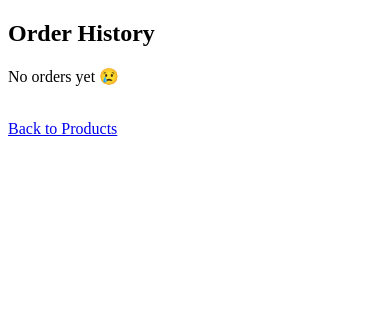
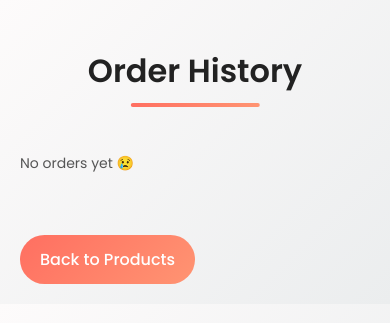
Before and after one commit to Jayani0101/Clothing-Shop, a Django app: template shop/templates/orders.html in a window 390 px wide. Shown: the top 323 px of the page. Run offline with Django 5.2, Linux system fonts and the light colour scheme; the template is opened without the code that fills it, so the values that code supplies are empty; parts of the project's set-up code (start-up, migrations or seed data) failed here and were passed over.

Commit message:
Add styled order history page with improved UI

```diff
--- a/shop/templates/orders.html
+++ b/shop/templates/orders.html
@@ -2,7 +2,124 @@
 <html>
 <head>
     <title>Orders</title>
+
+    <style>
+        @import url('https://fonts.googleapis.com/css2?family=Poppins:wght@300;400;500;600&display=swap');
+
+        body {
+            font-family: 'Poppins', sans-serif;
+            background: linear-gradient(135deg, #fdfbfb, #ebedee);
+            margin: 0;
+            padding: 20px;
+        }
+
+       h2 {
+ 	    text-align: center;
+	    font-size: 32px;
+	    font-weight: 600;
+	    color: #222;
+	    margin-bottom: 40px;
+	    position: relative;
+	    display: inline-block;
+	    left: 50%;
+	    transform: translateX(-50%);
+	}
+
+	/* Stylish underline effect */
+	h2::after {
+	    content: "";
+	    display: block;
+	    width: 60%;
+	    height: 4px;
+	    background: linear-gradient(90deg, #ff6f61, #ff9472);
+	    margin: 8px auto 0;
+	    border-radius: 5px;
+	}
+
+        /* Style your existing order cards WITHOUT changing HTML */
+        div[style] {
+            background: #ffffff !important;
+            border-radius: 15px !important;
+            box-shadow: 0 10px 25px rgba(0,0,0,0.08) !important;
+            padding: 20px !important;
+            margin-bottom: 20px !important;
+            border-left: 5px solid #ff6f61 !important;
+            transition: all 0.3s ease;
+        }
+
+        div[style]:hover {
+            transform: translateY(-5px) scale(1.01);
+            box-shadow: 0 15px 30px rgba(0,0,0,0.12);
+        }
+
+        p {
+            margin: 6px 0;
+            color: #555;
+            font-size: 14px;
+        }
+
+        strong {
+            color: #222;
+        }
+
+        h4 {
+            margin-top: 15px;
+            color: #ff6f61;
+            font-weight: 600;
+        }
+
+        ul {
+            list-style: none;
+            padding-left: 0;
+            margin-top: 10px;
+        }
+
+        ul li {
+            background: #f8f9fb;
+            margin: 6px 0;
+            padding: 10px 12px;
+            border-radius: 8px;
+            color: #333;
+            transition: 0.2s;
+        }
+
+        ul li:hover {
+            background: #ffecec;
+        }
+
+        a {
+            display: inline-block;
+            margin-top: 30px;
+            text-decoration: none;
+            background: linear-gradient(135deg, #ff6f61, #ff9472);
+            color: #fff;
+            padding: 12px 20px;
+            border-radius: 25px;
+            font-weight: 500;
+            transition: all 0.3s ease;
+        }
+
+        a:hover {
+            background: linear-gradient(135deg, #ff9472, #ff6f61);
+            transform: scale(1.05);
+        }
+
+        /* Empty message */
+        p:only-child {
+            text-align: center;
+            font-size: 16px;
+            color: #888;
+            margin-top: 50px;
+        }
+
+        @media (max-width: 768px) {
+            div[style] {
+                padding: 15px !important;
+            }
+        }
+    </style>
 </head>
+
 <body>
 
 <h2>Order History</h2>
@@ -13,19 +130,21 @@
     <div style="border:1px solid black; padding:10px; margin:10px;">
 
       <p><strong>Order ID:</strong> {{ order.id }}</p>
-      <p><strong>Total:</strong> Rs. {{ order.total_price }}</p>
+      <p><strong>Subtotal:</strong> Rs. {{ order.total }}</p>
+      <p><strong>Discount:</strong> Rs. {{ order.discount }}</p>
+      <p><strong>Final Total:</strong> Rs. {{ order.final_total }}</p>
       <p><strong>Date:</strong> {{ order.created_at }}</p>
+      <p><strong>Payment:</strong> {{ order.payment_method }}</p>
 
       <h4>Items:</h4>
+      <ul>
+       {% for item in order.orderitem_set.all %}
+         <li>{{ item.product.name }}</li>
+       {% empty %}
+         <li>No items found</li>
+       {% endfor %}
+     </ul>
 
-      {% for item in order.orderitem_set.all %}
-        <p>
-          {{ item.product.name }} |
-          Quantity: {{ item.quantity }} |
-          Price: Rs. {{ item.product.price }} |
-          Total: Rs. {{ item.get_total }}
-        </p>
-      {% endfor %}
 
     </div>
   {% endfor %}
```
